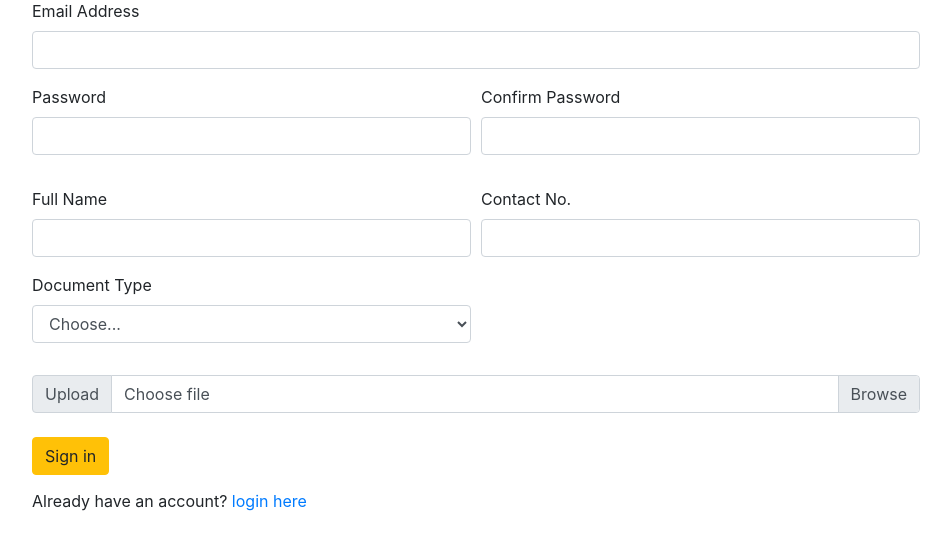
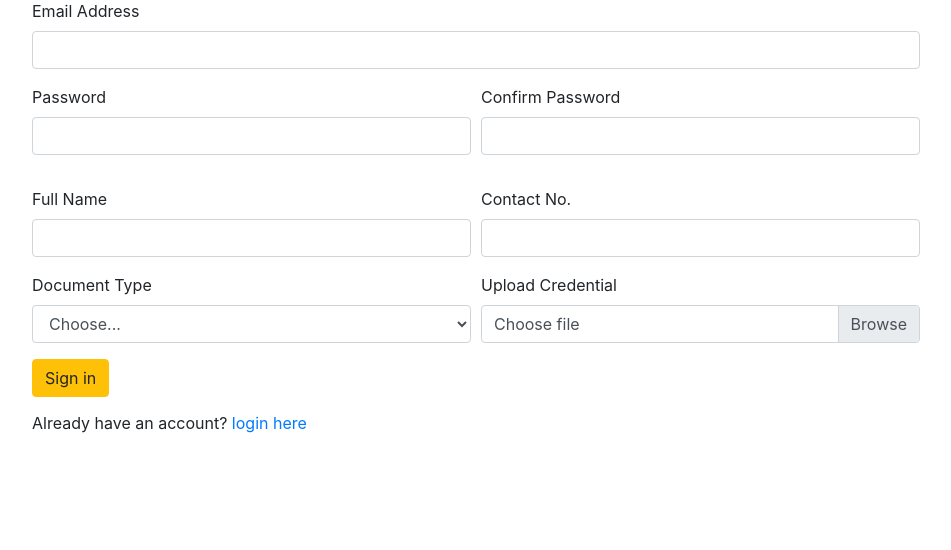
Before and after one commit to fazledyn/cycloan, a Django app: template customer/templates/customer_register.html in a window 1280 px wide. Shown: the part 163-713 px from the top of the page, without its empty margins (164-1115 px from the left). Run offline with Django 3.2, Linux system fonts and the light colour scheme; the template is opened without the code that fills it, so the values that code supplies are empty; some libraries are stand-ins or nearby versions.

Commit message:
minor UI changes

```diff
--- a/customer/templates/customer_register.html
+++ b/customer/templates/customer_register.html
@@ -20,6 +20,12 @@
     font-size: 16px;
 }
 
+.profile-image {
+    border-radius: 50%;
+    width: 70px;
+    height: auto;
+}
+
 </style>
 
 <body>
@@ -36,6 +42,8 @@
                         <div class="message-box">{{ message }}</div>
                     {% endfor %}
                 {% endif %}
+
+
 
                 <div class="form-group">
                     <label for="email">Email Address</label>
@@ -79,19 +87,12 @@
                             <option>Passport</option>
                         </select>
                     </div>
-                </div>
-
-                <div class="form-group">
-                </div>
-
-                <div class="input-group mb-4">
-                    <div class="input-group-prepend">
-                        <span class="input-group-text" id="inputGroupFileAddon01">Upload</span>
-                    </div>
-                    <div class="custom-file">
-                        <input type="file" class="custom-file-input" id="inputGroupFile01"
-                            aria-describedby="inputGroupFileAddon01" name="document">
-                        <label class="custom-file-label" for="inputGroupFile01">Choose file</label>
+                    <div class="form-group col-md-6">
+                        <label for="doctype">Upload Credential</label>
+                        <div class="custom-file">
+                            <input type="file" class="custom-file-input" id="inputGroupFile01" aria-describedby="inputGroupFileAddon01" name="document">
+                            <label class="custom-file-label" for="inputGroupFile01">Choose file</label>
+                        </div>
                     </div>
                 </div>
 
```
